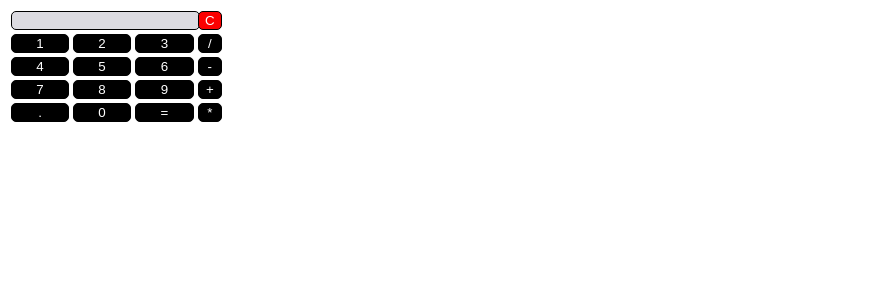
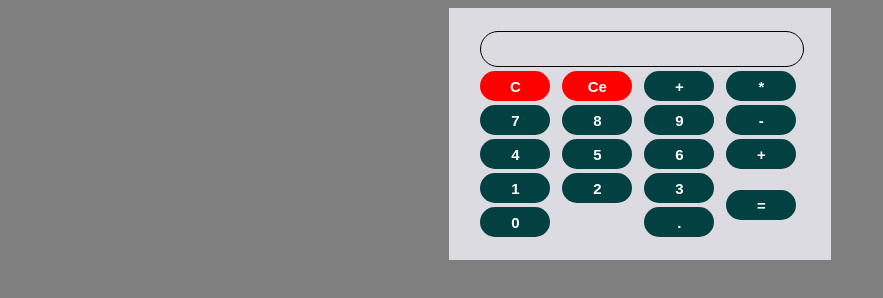
Before and after one commit to dandesouza87/calculadora, a plain HTML site: page index.html in a window 1280 px wide. Shown: the whole page, without its empty margins (0-883 px from the left). Drawn offline with Linux system fonts and the light colour scheme.

Commit message:
calculadora revisão

```diff
--- a/css/style.css
+++ b/css/style.css
@@ -1,3 +1,17 @@
+body{
+    background-color: grey;
+}
+
+.container{
+    background-color: #dcdbe1;
+    display: flex;
+    width: 27%;
+    padding: 20px;
+    margin: auto;
+    border: #191b28;
+}
+
+
 .calculator {
     padding: 10px;
     border-radius: 1em;
@@ -8,39 +22,55 @@
 
 }
 .display-box {
+    display: flex;
     font-family: sans-serif;
     background-color: #dcdbe1;
     border: solid black 0.5px;
     color: black;
     border-radius: 5px;
-    width: 100%;
-    height: 65%;
+    height: 32px;
+    width: 98%;
+    border-radius: 8px;
+    border-radius: 18px;
+    font-weight: bold;
+    font-size: 15px;
+    cursor: pointer;
+    margin-left: 8px;
+    transition: box-shadow 0.15s;
 }
 
 #btn {
-    background-color: #fb0000;
+    background-color: rgb(255, 0, 0);
+    color: white;
+    border: none;
+    height: 30px;
+    width: 70px;
+    border-radius: 8px;
+    border-radius: 18px;
+    font-weight: bold;
+    font-size: 15px;
+    cursor: pointer;
+    margin-left: 8px;
+    transition: box-shadow 0.15s;
 }
 #btn:hover{
     background-color: rgba(5, 4, 4, 0.705);
 }
 
 input[type=button] {
-    font-family:sans-serif;
-    background-color: #000000;
+    background-color: rgb(3, 64, 66);
     color: white;
-    border: solid black 0.5px;
-    width: 100%;
-    border-radius: 5px;
-    height: 70%;
-    outline: none;
-}
+    border: none;
+    height: 30px;
+    width: 70px;
+    border-radius: 8px;
+    border-radius: 18px;
+    font-weight: bold;
+    font-size: 15px;
+    cursor: pointer;
+    margin-left: 8px;
+    transition: box-shadow 0.15s;
+    }
 input[type=button]:hover {
-    font-family:sans-serif;
-    background-color: rgba(5, 4, 4, 0.705);
-    color: rgb(255, 255, 255);
-    border: solid black 0.5px;
-    width: 100%;
-    border-radius: 5px;
-    height: 70%;
-    outline:#000000;
-}
+    box-shadow: 5px 5px 10px rgba(0, 0, 0, 0.55);
+    }
--- a/index.html
+++ b/index.html
@@ -8,36 +8,41 @@
 </head>
 
 <body>
+    <div class="container">
         <table class="calculadora">
             <tr>
-            <td colspan="3"><input class="display-box" type="text" id="result" disabled/> </td>
+                <td colspan="4"><input class="display-box" type="text" id="result" disabled/> </td>
+            </tr>
+            <tr>
                 <td><input type="button" value="C" onclick="clearScreen()" id="btn"/> </td>
+                <td><input type="button" value="Ce" onclick="clearScreen()" id="btn"/> </td>
+                <td> <input type="button" value="+" onclick="display('+')"/> </td>
+                <td> <input type="button" value="*" onclick="display('*')"/> </td>
+            </tr>
+            <tr>
+                <td> <input type="button" value="7" onclick="display('7')"/> </td>
+                <td> <input type="button" value="8" onclick="display('8')"/> </td>
+                <td> <input type="button" value="9" onclick="display('9')"/> </td>
+                <td> <input type="button" value="-" onclick="display('-')"/> </td>
+            </tr>
+            <tr>
+                <td> <input type="button" value="4" onclick="display('4')"/> </td>
+                <td> <input type="button" value="5" onclick="display('5')"/> </td>
+                <td> <input type="button" value="6" onclick="display('6')"/> </td>
+                <td> <input type="button" value="+" onclick="display('+')"/> </td>
             </tr>
             <tr>
                 <td> <input type="button" value="1" onclick="display('1')"/> </td>
                 <td> <input type="button" value="2" onclick="display('2')"/> </td>
                 <td> <input type="button" value="3" onclick="display('3')"/> </td>
-            <td> <input type="button" value="/" onclick="display('/')"/> </td>
+                <td rowspan="2" class="equal"> <input type="button" value="=" onclick="calculate('=')"/> </td>
             </tr>
             <tr>
-            <td> <input type="button" value="4" onclick="display('4')"/> </td>
-            <td> <input type="button" value="5" onclick="display('5')"/> </td>
-            <td> <input type="button" value="6" onclick="display('6')"/> </td>
-            <td> <input type="button" value="-" onclick="display('-')"/> </td>
-        </tr>
-        <tr>
-            <td> <input type="button" value="7" onclick="display('7')"/> </td>
-            <td> <input type="button" value="8" onclick="display('8')"/> </td>
-            <td> <input type="button" value="9" onclick="display('9')"/> </td>
-            <td> <input type="button" value="+" onclick="display('+')"/> </td>
-        </tr>
-        <tr>
+                <td colspan="2" class="zero"> <input type="button" value="0" onclick="display('0')"/> </td>
                 <td> <input type="button" value="." onclick="display('.')"/> </td>
-            <td> <input type="button" value="0" onclick="display('0')"/> </td>
-            <td> <input type="button" value="=" onclick="calculate('=')"/> </td>
-            <td> <input type="button" value="*" onclick="display('*')"/> </td>
             </tr>
         </table>
+    </div>
 </body>
     <script>
 
```
Lines whose indentation alone changed are shown as unchanged.
